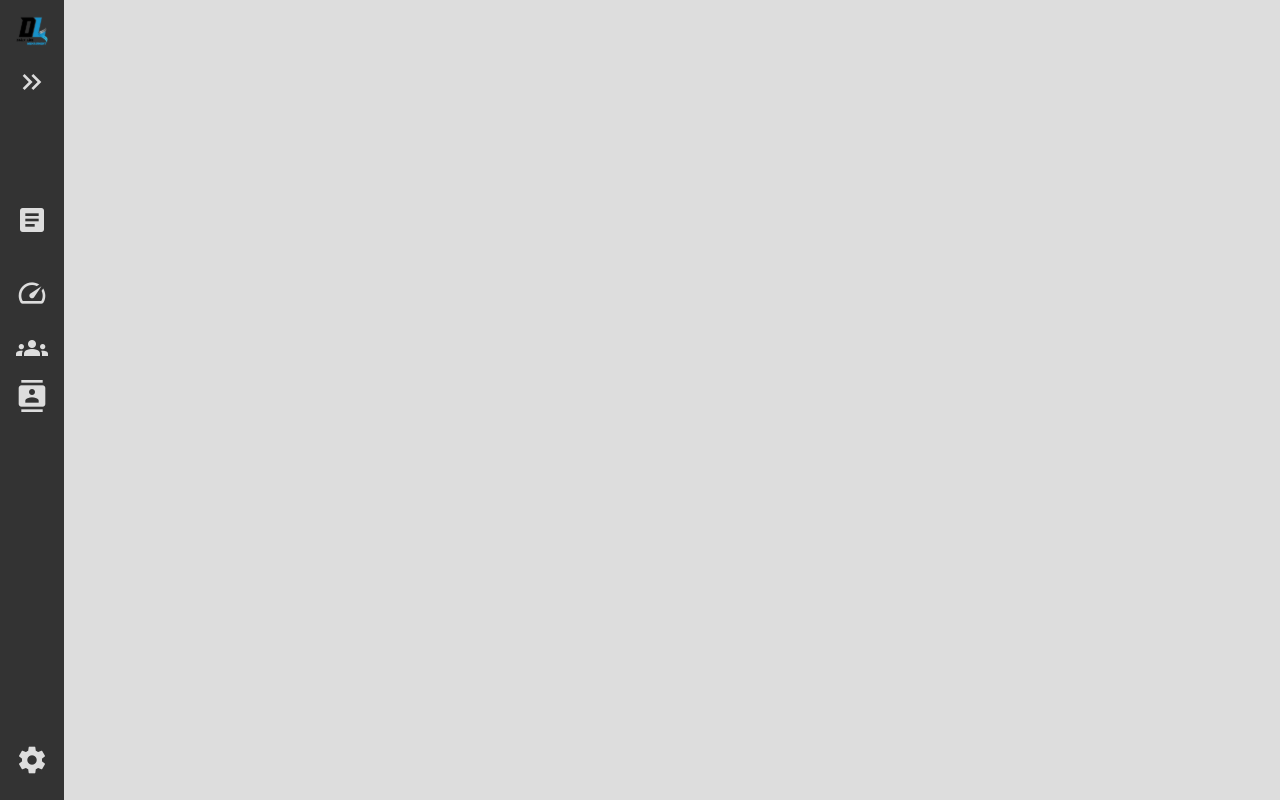
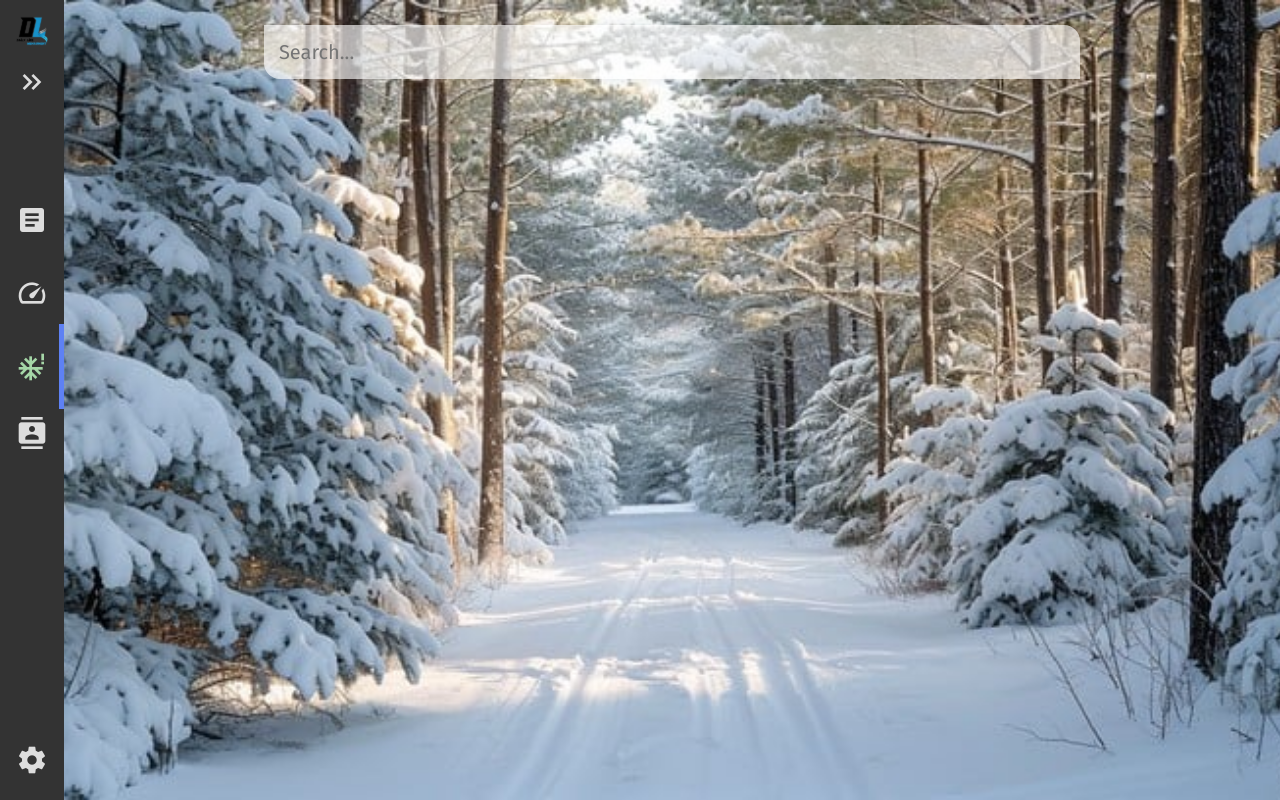
Before and after one commit to antor9732/vuejs-daily-life-management-app, a Vue app: page /weather-check-app in a window 1280 px wide. Built offline with nearby package versions, Linux system fonts and the light colour scheme.

Commit message:
Added my new Project Weather-App

```diff
--- a/src/components/Sidebar/navMenu.vue
+++ b/src/components/Sidebar/navMenu.vue
@@ -33,9 +33,9 @@
         <span class="material-icons">speed</span>
         <span class="text">Weight-Tracking</span>
       </router-link>
-      <router-link class="button" to="/team">
-        <span class="material-icons">groups</span>
-        <span class="text">Team</span>
+      <router-link class="button" to="/weather-check-app">
+        <span class="material-icons">severe_cold</span>
+        <span class="text">weather-check-app</span>
       </router-link>
       <router-link class="button" to="/contact">
         <span class="material-icons">contacts</span>
--- a/src/components/todoList-ui.vue
+++ b/src/components/todoList-ui.vue
@@ -117,7 +117,6 @@
   </main>
 </template>
 
-<style >
-
+<style scoped>
 
 </style>
--- a/src/router/index.js
+++ b/src/router/index.js
@@ -1,8 +1,7 @@
 import { createRouter, createWebHistory } from "vue-router";
 import todo_list_app from "@/views/Todo-List-App.vue";
 import weight_tracking from "@/views/weight-tracking.vue";
-import contact from "@/views/contact.vue";
-import team  from "@/views/team.vue";
+import weatherCheck from "@/views/WeatherCheck-app.vue";
 
 const router = createRouter({
   history: createWebHistory(),
@@ -18,15 +17,11 @@
       component: weight_tracking,
    },
    {
-    path: "/contact",
-    name: "contact",
-    component: contact,
+    path: "/weather-check-app",
+    name: "weather-check-app",
+    component: weatherCheck,
    },
-   {
-    path: "/team",
-    name: "team",
-    component: team,
-   }
+
   ],
 });
 
--- /dev/null
+++ b/src/views/WeatherCheck-app.vue
@@ -0,0 +1,163 @@
+<script >
+export default {
+  name: 'App',
+  data() {
+    return {
+      api_key: 'e8d61496ac0d1816f163083369dcef6c',
+      url_base: 'https://api.openweathermap.org/data/2.5/',
+      query: '',
+      weather: {},
+
+    }
+  },
+  methods: {
+    fetchWeather(event) {
+      if (event.key === 'Enter') {
+        fetch(`${this.url_base}weather?q=${this.query}&units=metric&APPID=${this.api_key}`)
+        .then(res => {
+          return res.json();
+        }).then(this.setResults);
+      }
+    },
+    setResults(results) {
+      this.weather = results;
+    },
+    dateBuilder() {
+      let d = new Date();
+      let options = { weekday: 'long', year: 'numeric', month: 'long', day: 'numeric' };
+      return d.toLocaleDateString(undefined, options);
+    }
+
+  }
+}
+</script>
+
+<template>
+
+
+<main id="app" :class="typeof weather.main != 'undefined' && weather.main.temp > 16 ? 'warm' : ''">
+    <div class="search-box">
+      <input
+        type="text"
+        class="search-bar"
+        placeholder="Search..."
+        v-model="query"
+        @keypress="fetchWeather"
+      />
+    </div>
+
+    <div class="weather-wrap" v-if="typeof weather.main !== 'undefined'">
+      <div class="location-box">
+        <div class="location">{{ weather.name }}, {{ weather.sys?.country }}</div>
+        <div class="date">{{ dateBuilder() }}</div>
+      </div>
+
+      <div class="weather-box">
+        <div class="temp">{{ Math.round(weather.main.temp) }}°C</div>
+        <div class="weather">{{ weather.weather[0].main }}</div>
+      </div>
+    </div>
+  </main>
+
+</template>
+
+<style scoped>
+
+#app {
+  background-image: url("@/assets/cold-bg.jpg");
+  background-size: cover;
+  background-position: bottom;
+  transition: 0.4s;
+}
+
+#app.warm {
+  background-image: url("@/assets/warm-bg.webp");
+}
+
+main {
+  min-height: 100vh;
+  padding: 25px;
+
+  background-image: linear-gradient(
+    to bottom,
+    rgba(0, 0, 0, 0.25),
+    rgba(0, 0, 0, 0.75)
+  );
+}
+
+.search-box {
+  width: 100%;
+  margin-bottom: 30px;
+  align-items: center;
+  display: flex;
+  flex-direction: column;
+}
+.search-box .search-bar {
+  width: 70%;
+  display: block;
+  padding: 15px;
+
+  border: none;
+  outline: none;
+  background: none;
+  appearance: none;
+
+  font-size: 20px;
+  color: #292929;
+
+  background-color: rgba(255, 255, 255, 0.63);
+  border-radius: 0px 16px 0px 16px;
+  box-shadow: 0px 0px 10px rgba(0, 0, 0, 0.1);
+  transition: 0.4s;
+}
+
+.search-box .search-bar:focus {
+  background-color: rgba(255, 255, 255, 0.8);
+  box-shadow: 0px 0px 15px rgba(0, 0, 0, 0.2);
+  border-radius: 16px 0px 16px 0px;
+}
+
+.location-box .location {
+  font-size: 30px;
+  color: #fff;
+  font-weight: 600;
+  text-align: center;
+  text-shadow: 1px 1px 2px rgba(0, 0, 0, 0.5);
+}
+
+.location-box .date {
+  font-size: 16px;
+  font-weight: 200;
+  color: #fff;
+  font-style: italic;
+  text-align: center;
+  text-shadow: 1px 1px 2px rgba(0, 0, 0, 0.5);
+}
+
+.weather-box {
+  text-align: center;
+}
+
+.weather-box .temp {
+  font-size: 60px;
+  color: #fff;
+  padding: 10px 25px;
+  display: inline-block;
+  font-weight: 900;
+
+  text-shadow: 3px 6px rgba(0, 0, 0, 0.5);
+  background-color: rgba(255, 255, 255, 0.2);
+  border-radius: 16px;
+  margin: 20px 0px;
+
+  box-shadow: 3px 6px rgba(0, 0, 0, 0.25);
+}
+
+.weather-box .weather {
+  font-size: 48px;
+  color: #fff;
+  font-style: italic;
+  font-weight: 700;
+  text-shadow: 1px 1px 2px rgba(0, 0, 0, 0.5);
+}
+</style>
```
Also changed, not shown: src/assets/cold-bg.jpg (added), src/assets/warm-bg.webp (added), 1 other file (tests, documents, lock files or other folders).
